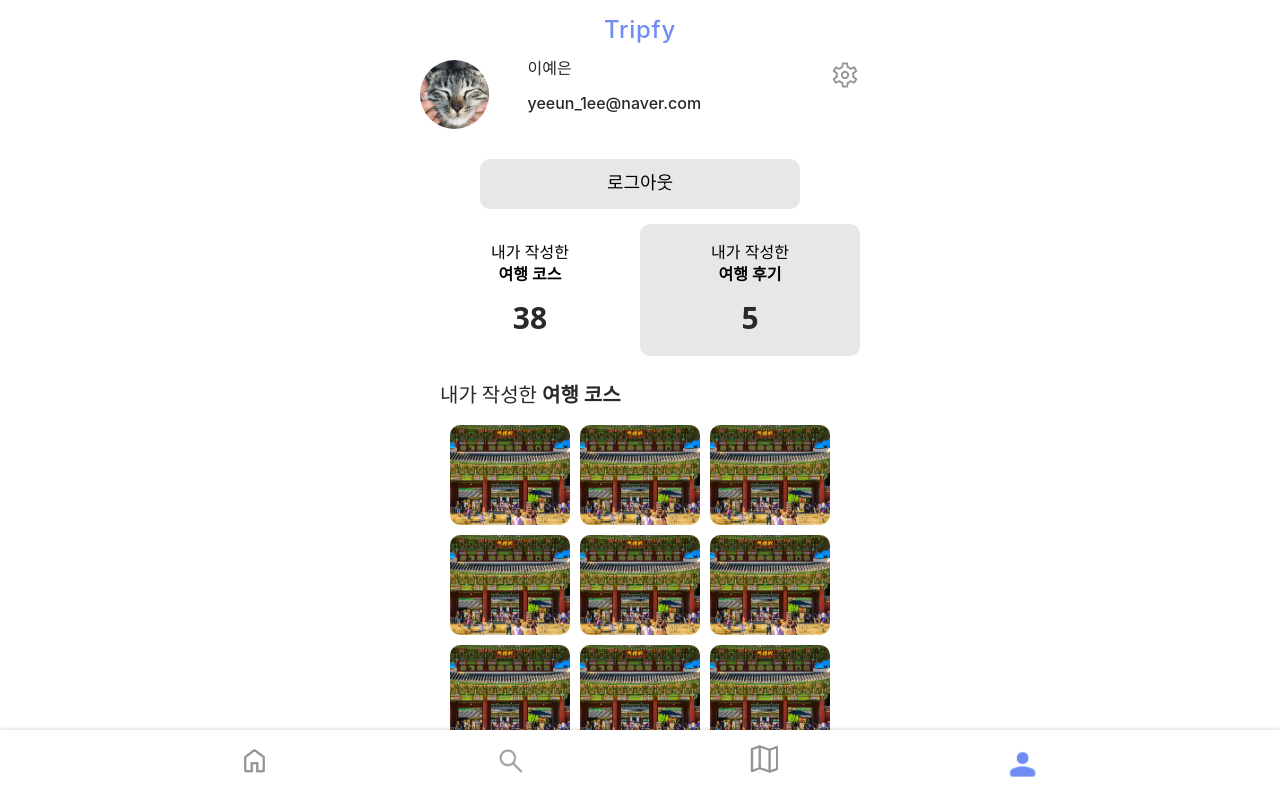
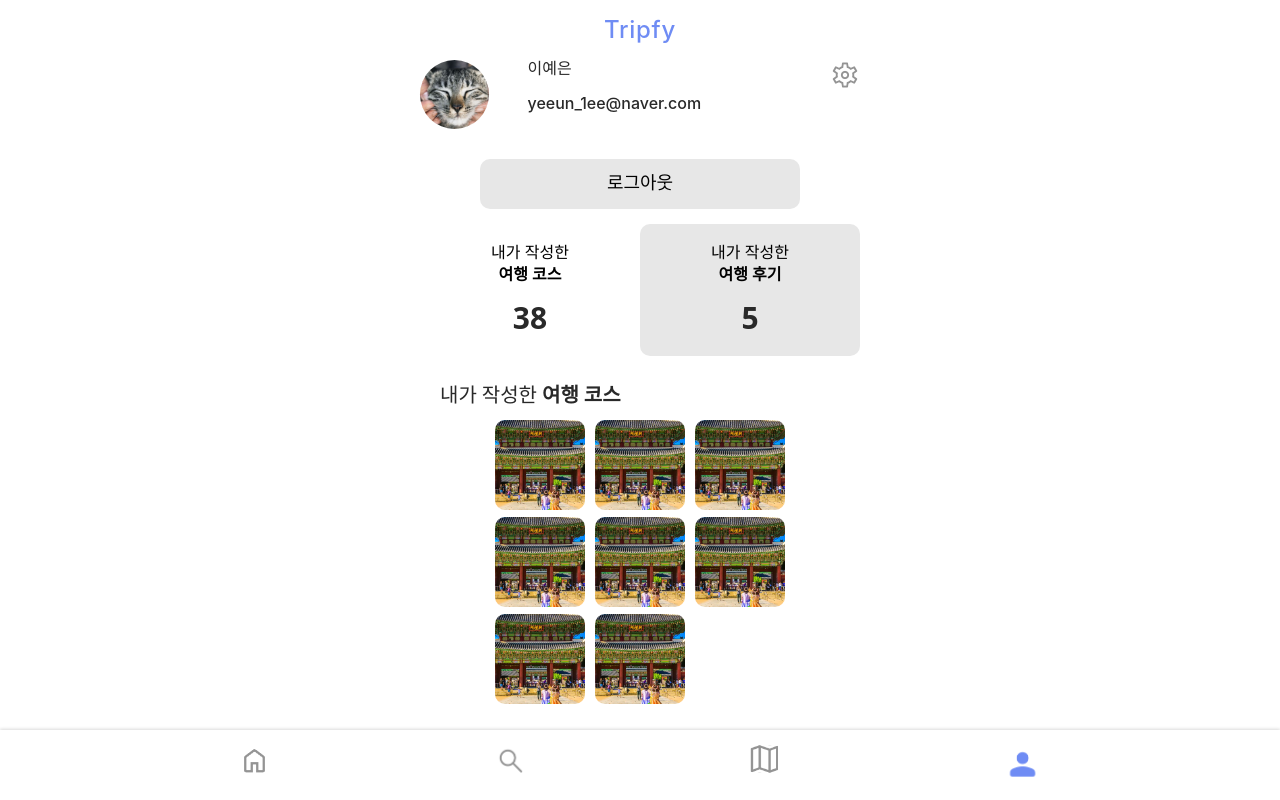
Before and after one commit to InHyeok-J/EnjoyTrip-FrontEnd, a Vue app: page /mypage in a window 1280 px wide. Built offline with nearby package versions, Linux system fonts and the light colour scheme.

Commit message:
feat: 사진 보여주는 것을 grid를 활용하는 것으로 수정 - by jihwan

```diff
--- a/src/components/mypage/MypageHome.vue
+++ b/src/components/mypage/MypageHome.vue
@@ -30,8 +30,11 @@
 
         <div class="details">
             <div class="detail-title">내가 작성한 <b>여행 코스</b></div>
-            <div class="detail-imgs" v-for="(num, index) in 5" :key="index">
+            <!-- <div class="detail-imgs" v-for="(num, index) in 5" :key="index">
                 <button class="detail-img" v-for="(num, index) in 3" :key="index"/>
+            </div> -->
+            <div class="detail-imgs">
+                <button class="detail-img"  v-for="(num, index) in rowSize" :key="index"/>
             </div>
         </div>
     </div>
@@ -42,7 +45,9 @@ export default {
  data() {
     return {
       isReviewSelected: false,
-      isCourseSelected: true
+      isCourseSelected: true,
+      photos:[],
+      rowSize : 8
     };
   },
   methods: {
@@ -185,18 +190,22 @@ export default {
     line-height: 29px;
     margin: 10px 5px;
 }
-.detail-imgs{
+/* .detail-imgs{
     display: flex;
     flex-direction: row;
     justify-content: space-evenly;
     margin: 5px 5px;
+} */
+.detail-imgs{
+    justify-content: center;
+    display: grid;
+	grid-template-columns: repeat(3, 90px);
+	grid-auto-rows: 90px;
+	column-gap: 10px;
+	row-gap: 7px;
 }
 .detail-img{
-    width: 30%;
-    height: 100px;
-
     border-radius: 10px;
-
     background-image: url("@/assets/경복궁.jpg");
 	background-size: 300%;
     background-position: center;
```
